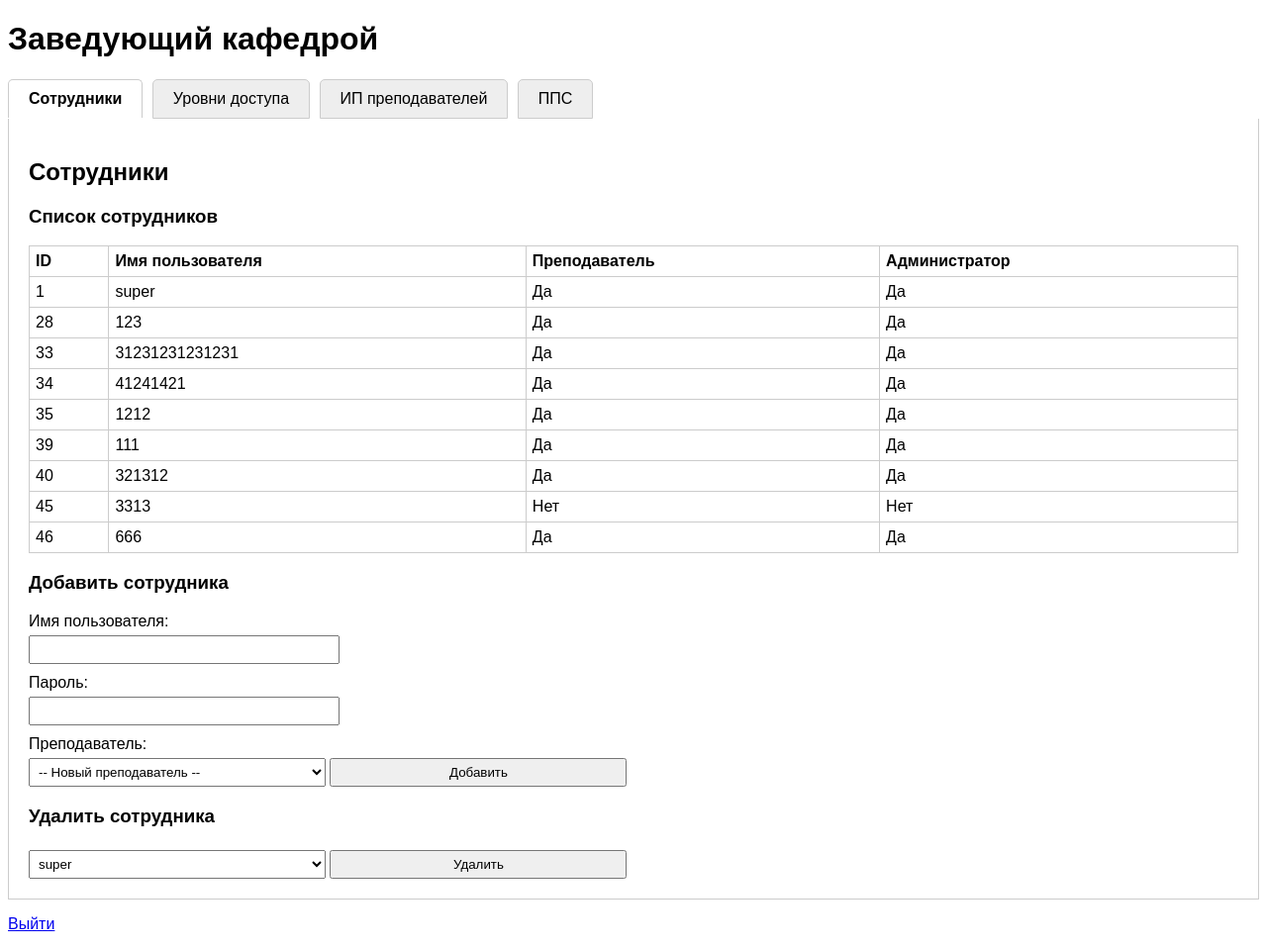
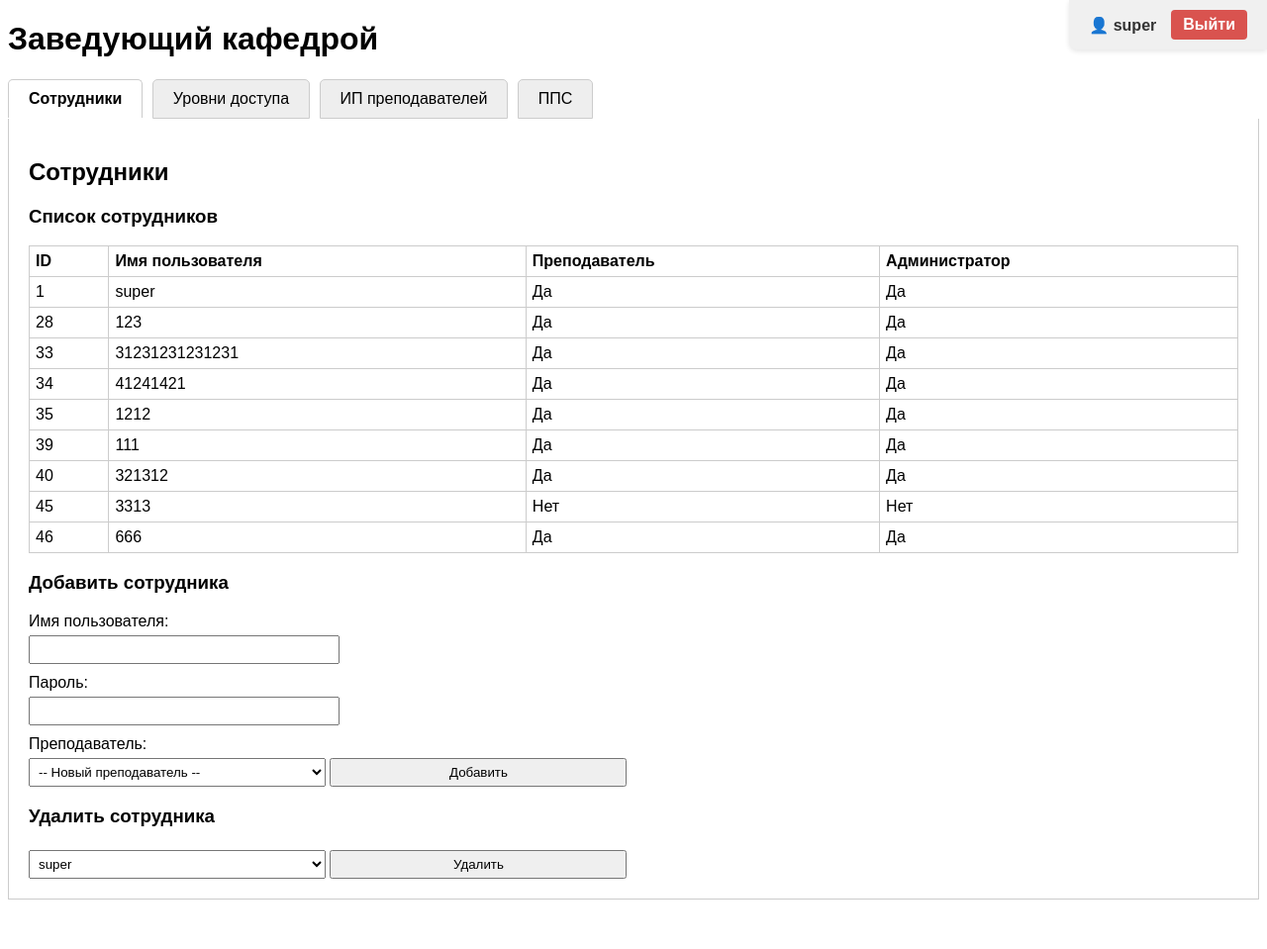
Before and after one commit to spitegod/ctuas-portal, a Django app: page /dashboard/ in a window 1280 px wide. Shown: the whole page at 99% size. After the commit the page ends 909 px from the top, so only its background shows below. Run offline with Django 5.2, Linux system fonts and the light colour scheme; a user stored in the database is signed in; data comes from the database, SQL or seed files in the repository; both versions use the stored data as it was after the commit.

Commit message:
Кнопка выйти с указанием авторизованного пользователя перенесена вправый угол для удобства

```diff
--- a/main/templates/main/admin_dashboard.html
+++ b/main/templates/main/admin_dashboard.html
@@ -69,6 +69,37 @@
 
         .success {
             color: green;
+        }
+        .top-bar {
+            position: fixed;
+            top: 0;
+            right: 0;
+            padding: 10px 20px;
+            background-color: #f0f0f0;
+            border-bottom-left-radius: 8px;
+            box-shadow: 0 2px 5px rgba(0,0,0,0.1);
+            z-index: 999;
+            display: flex;
+            align-items: center;
+            gap: 15px;
+        }
+
+        .logout-button {
+            color: #fff;
+            background-color: #d9534f;
+            padding: 6px 12px;
+            border-radius: 4px;
+            text-decoration: none;
+            font-weight: bold;
+        }
+
+        .logout-button:hover {
+            background-color: #c9302c;
+        }
+
+        .user-info {
+            font-weight: bold;
+            color: #333;
         }
     </style>
 
@@ -428,9 +459,11 @@
     {% endif %}
 </div>
 
-<!-- Выход -->
-<p><a href="{% url 'logout' %}">Выйти</a></p>
 
+<div class="top-bar">
+    <span class="user-info">👤 {{ request.user.username }}</span>
+    <a href="{% url 'logout' %}" class="logout-button">Выйти</a>
+</div>
 
 
 </body>
```
Also changed, not shown: db.sqlite3.
